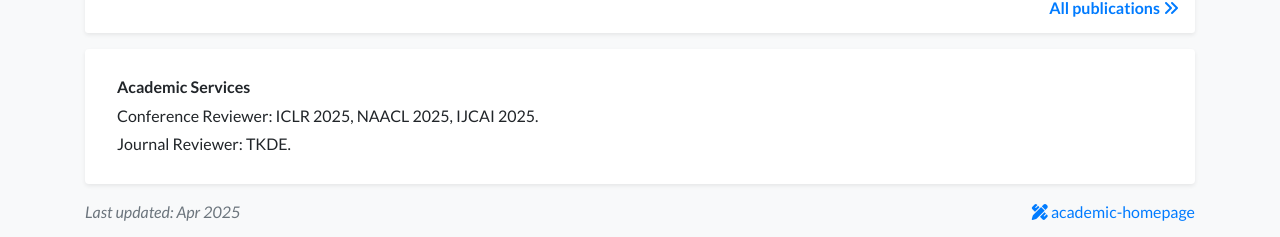
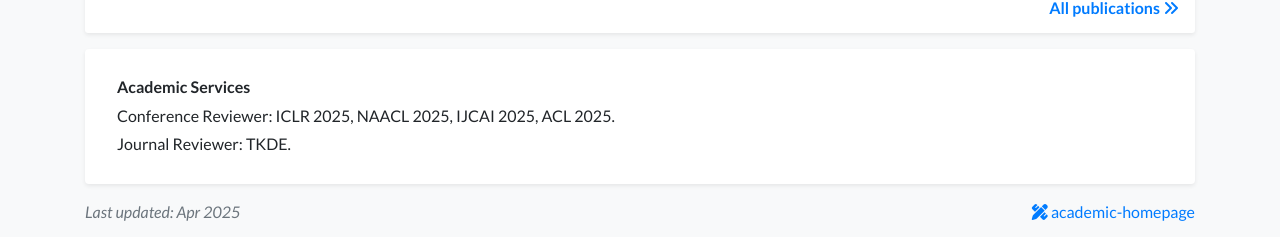
Before and after one commit to MasterZhou1/MasterZhou1.github.io, a Jekyll site: the page built from index.html, in a window 1280 px wide and 900 px high, scrolled down 1288 px. Shown: the part 660-897 px from the top of the window. Built offline with Jekyll 4.4.1, drawn with Linux system fonts in a browser that asks for light colours; nearby versions of some CDN libraries; a style sheet for code colours, icons or effects is not loaded.

Commit message:
Update profile.yml

```diff
--- a/_data/profile.yml
+++ b/_data/profile.yml
@@ -62,5 +62,5 @@ education:
 
 
 academic_services:
-  conference: ["ICLR 2025", "NAACL 2025", "IJCAI 2025"]
+  conference: ["ICLR 2025", "NAACL 2025", "IJCAI 2025", "ACL 2025"]
   journal: ["TKDE"]
```
